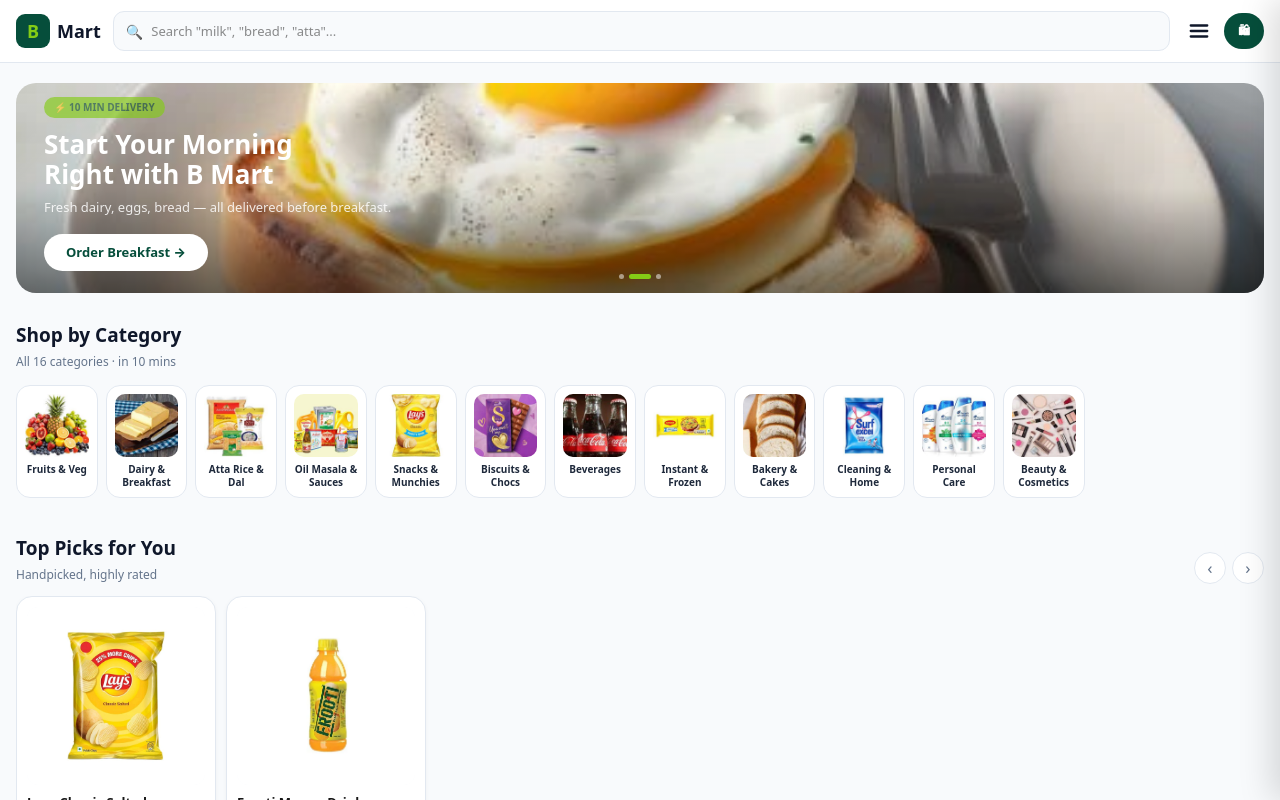
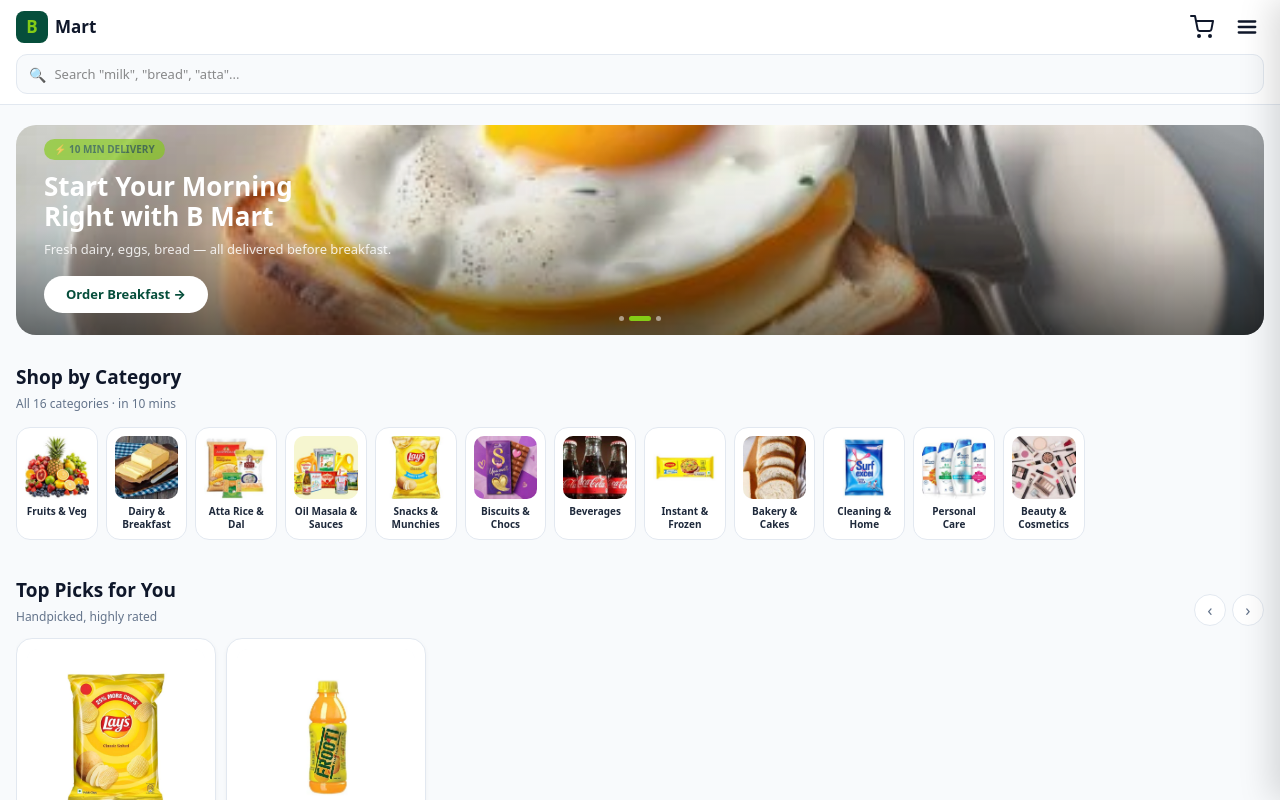
Before and after one commit to ayush346/B-Mart-Prototype, a Next.js app: page / in a window 1280 px wide. Built offline with nearby package versions, Linux system fonts and the light colour scheme.

Commit message:
Fix mobile header: 2-row layout with logo/icons row + full-width search row
Co-Authored-By: Claude Sonnet 4.6 <noreply@anthropic.com>

```diff
--- a/app/page.tsx
+++ b/app/page.tsx
@@ -302,22 +302,33 @@ function Header({ cart, setCartOpen, user, setUser, nav, goBack, canGoBack }) {
   };
 
   return (
-    <div style={{ zIndex:40,background:"rgba(255,255,255,.95)",backdropFilter:"blur(20px)",borderBottom:"1px solid #E2E8F0",flexShrink:0,position:"relative" }}>
-      <div style={{ padding:"0 16px",height:62,display:"flex",alignItems:"center",gap:12 }}>
-        {/* Back */}
-        {canGoBack && (
-          <button onClick={goBack} style={{ background:"none",border:"none",cursor:"pointer",padding:"4px 6px",borderRadius:8,display:"flex",alignItems:"center",justifyContent:"center",color:"#0F172A",flexShrink:0 }} title="Go back">
+    <div style={{ zIndex:40,background:"rgba(255,255,255,.97)",backdropFilter:"blur(20px)",borderBottom:"1px solid #E2E8F0",flexShrink:0,position:"relative" }}>
+      {/* Row 1 — Logo + Icons */}
+      <div style={{ padding:"0 16px",height:54,display:"flex",alignItems:"center",gap:10 }}>
+        {canGoBack ? (
+          <button onClick={goBack} style={{ background:"none",border:"none",cursor:"pointer",padding:"4px",borderRadius:8,display:"flex",alignItems:"center",color:"#0F172A",flexShrink:0 }}>
             <svg width="20" height="20" viewBox="0 0 24 24" fill="none" stroke="currentColor" strokeWidth="2.5" strokeLinecap="round" strokeLinejoin="round"><path d="M19 12H5"/><polyline points="12 19 5 12 12 5"/></svg>
           </button>
+        ) : null}
+        <div onClick={()=>nav({type:"home"})} style={{ display:"flex",alignItems:"center",gap:7,cursor:"pointer",flexShrink:0 }}>
+          <div style={{ width:32,height:32,background:EM,borderRadius:8,display:"flex",alignItems:"center",justifyContent:"center",color:LM,fontWeight:900,fontSize:17 }}>B</div>
+          <span style={{ fontWeight:800,fontSize:17,color:"#0F172A" }}>Mart</span>
+        </div>
+        <div style={{ flex:1 }} />
+        {/* Cart icon */}
+        <button onClick={()=>setCartOpen(true)} style={{ position:"relative",background:"none",border:"none",cursor:"pointer",padding:"6px",borderRadius:10,display:"flex",alignItems:"center",justifyContent:"center",color:"#0F172A" }}>
+          <svg width="24" height="24" viewBox="0 0 24 24" fill="none" stroke="currentColor" strokeWidth="2" strokeLinecap="round" strokeLinejoin="round"><circle cx="9" cy="21" r="1"/><circle cx="20" cy="21" r="1"/><path d="M1 1h4l2.68 13.39a2 2 0 0 0 2 1.61h9.72a2 2 0 0 0 2-1.61L23 6H6"/></svg>
+          {cartCount>0 && (
+            <span style={{ position:"absolute",top:2,right:2,background:EM,color:"#fff",borderRadius:"50%",width:16,height:16,fontSize:9,fontWeight:900,display:"flex",alignItems:"center",justifyContent:"center",lineHeight:1 }}>{cartCount}</span>
           )}
-        {/* Logo */}
-        <div onClick={()=>nav({type:"home"})} style={{ display:"flex",alignItems:"center",gap:7,cursor:"pointer",flexShrink:0 }}>
-          <div style={{ width:34,height:34,background:EM,borderRadius:9,display:"flex",alignItems:"center",justifyContent:"center",color:LM,fontWeight:900,fontSize:18 }}>B</div>
-          <span style={{ fontWeight:800,fontSize:18,color:"#0F172A" }}>Mart</span>
+        </button>
+        {/* Hamburger */}
+        <button onClick={()=>setMenuOpen(true)} style={{ background:"none",border:"none",cursor:"pointer",padding:"6px",borderRadius:10,display:"flex",alignItems:"center",justifyContent:"center",color:"#0F172A" }}>
+          <svg width="22" height="22" viewBox="0 0 24 24" fill="none" stroke="currentColor" strokeWidth="2.5" strokeLinecap="round"><line x1="3" y1="6" x2="21" y2="6"/><line x1="3" y1="12" x2="21" y2="12"/><line x1="3" y1="18" x2="21" y2="18"/></svg>
+        </button>
       </div>
-
-        {/* Search */}
-        <div style={{ flex:1,position:"relative" }}>
+      {/* Row 2 — Search bar */}
+      <div style={{ padding:"0 16px 10px",position:"relative" }}>
         <div style={{ display:"flex",alignItems:"center",background:"#F8FAFC",borderRadius:11,border:"1.5px solid #E2E8F0",padding:"0 12px",gap:8,height:40,transition:"border 200ms" }}
           onFocusCapture={e=>e.currentTarget.style.borderColor=LM}
           onBlurCapture={e=>{e.currentTarget.style.borderColor="#E2E8F0";setTimeout(()=>setSugg([]),200);}}>
@@ -329,7 +340,7 @@ function Header({ cart, setCartOpen, user, setUser, nav, goBack, canGoBack }) {
             style={{ flex:1,border:"none",outline:"none",background:"transparent",fontSize:13,fontFamily:"inherit",height:"100%" }} />
         </div>
         {sugg.length>0 && (
-            <div style={{ position:"absolute",top:"calc(100% + 5px)",left:0,right:0,background:"#fff",borderRadius:11,boxShadow:"0 8px 32px rgba(0,0,0,.12)",border:"1px solid #E2E8F0",zIndex:100,overflow:"hidden" }}>
+          <div style={{ position:"absolute",top:"calc(100% - 2px)",left:16,right:16,background:"#fff",borderRadius:11,boxShadow:"0 8px 32px rgba(0,0,0,.12)",border:"1px solid #E2E8F0",zIndex:100,overflow:"hidden" }}>
             {sugg.map(p=>(
               <div key={p.id} className="bm-dd-row" onClick={()=>{nav({type:"product",id:p.id});setSugg([]);setQ("");}}
                 style={{ display:"flex",alignItems:"center",gap:10,padding:"8px 12px",cursor:"pointer",borderBottom:"1px solid #F8FAFC",transition:"background 150ms" }}>
@@ -343,21 +354,6 @@ function Header({ cart, setCartOpen, user, setUser, nav, goBack, canGoBack }) {
             ))}
           </div>
         )}
-        </div>
-
-        {/* Hamburger + Cart */}
-        <div style={{ display:"flex",alignItems:"center",gap:8,flexShrink:0 }}>
-          <button onClick={()=>setMenuOpen(true)}
-            style={{ background:"none",border:"none",cursor:"pointer",padding:"6px",borderRadius:8,display:"flex",alignItems:"center",justifyContent:"center",color:"#0F172A" }}>
-            <svg width="22" height="22" viewBox="0 0 24 24" fill="none" stroke="currentColor" strokeWidth="2.5" strokeLinecap="round"><line x1="3" y1="6" x2="21" y2="6"/><line x1="3" y1="12" x2="21" y2="12"/><line x1="3" y1="18" x2="21" y2="18"/></svg>
-          </button>
-          <button onClick={()=>setCartOpen(true)}
-            style={{ background:EM,color:"#fff",border:"none",borderRadius:18,padding:"7px 14px",fontWeight:700,fontSize:12,cursor:"pointer",display:"flex",alignItems:"center",gap:7,height:36 }}>
-            🛍
-            {cartCount>0 && <span style={{ background:LM,color:"#14532D",borderRadius:9,padding:"1px 7px",fontSize:10,fontWeight:900 }}>{cartCount}</span>}
-            <span style={{ display:"none" }}>Cart</span>
-          </button>
-        </div>
       </div>
       {/* Side Menu Drawer */}
       {menuOpen && (
```
Lines whose indentation alone changed are shown as unchanged.
